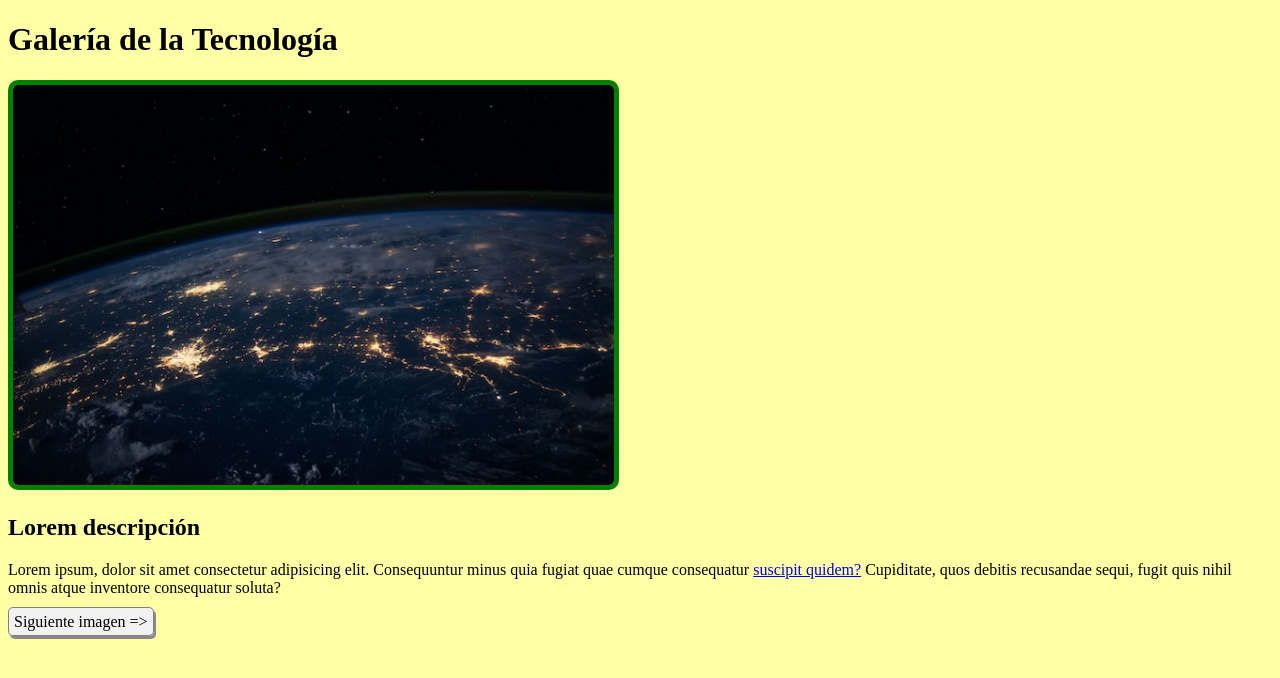
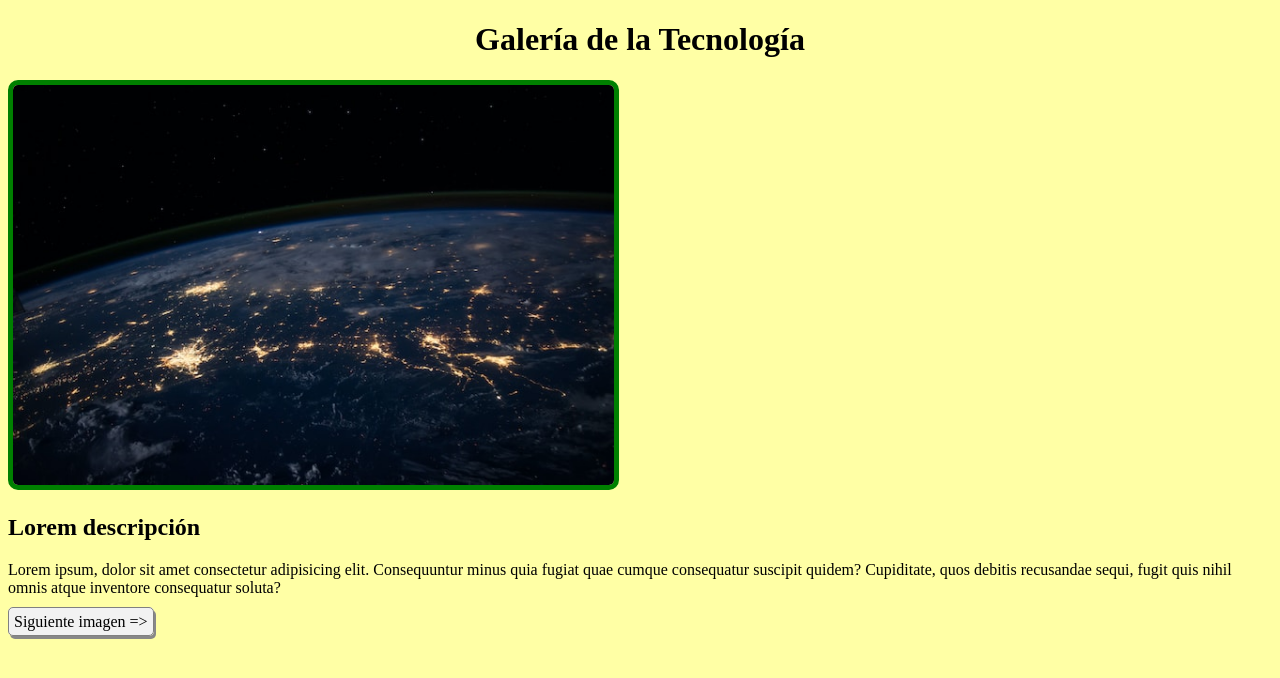
Before and after one commit to mc-brian/6.2.1, a plain HTML site: page page1.html in a window 1280 px wide. Drawn offline with Linux system fonts and the light colour scheme.

Commit message:
cambios 08.08

```diff
--- a/page1.html
+++ b/page1.html
@@ -9,11 +9,11 @@
 </head>
 
 <body>
-    <h1>Galería de la Tecnología</h1>
+    <h1 class="titulos">Galería de la Tecnología</h1>
     <img src="img1.jpg" alt="Imagen de la NASA" class="image"/>
     <h2>Lorem descripción</h2>
     <p>Lorem ipsum, dolor sit amet consectetur adipisicing elit. Consequuntur minus quia fugiat quae cumque consequatur
-        <a href="page2.html">suscipit quidem?</a> Cupiditate, quos debitis recusandae sequi, fugit quis nihil omnis atque inventore consequatur
+        suscipit quidem? Cupiditate, quos debitis recusandae sequi, fugit quis nihil omnis atque inventore consequatur
         soluta?</p>
     <a href="page2.html" title="Imagen siguiente" class="link-button">Siguiente imagen =&gt;</a>
 </body>
--- a/styles.css
+++ b/styles.css
@@ -17,3 +17,7 @@ body {
     border-radius: 5px;
     box-shadow: 2px 3px #888888;
 }
+
+.titulos {
+    text-align: center;
+}
```
Also changed, not shown: page2.html (+1 -1 lines).
